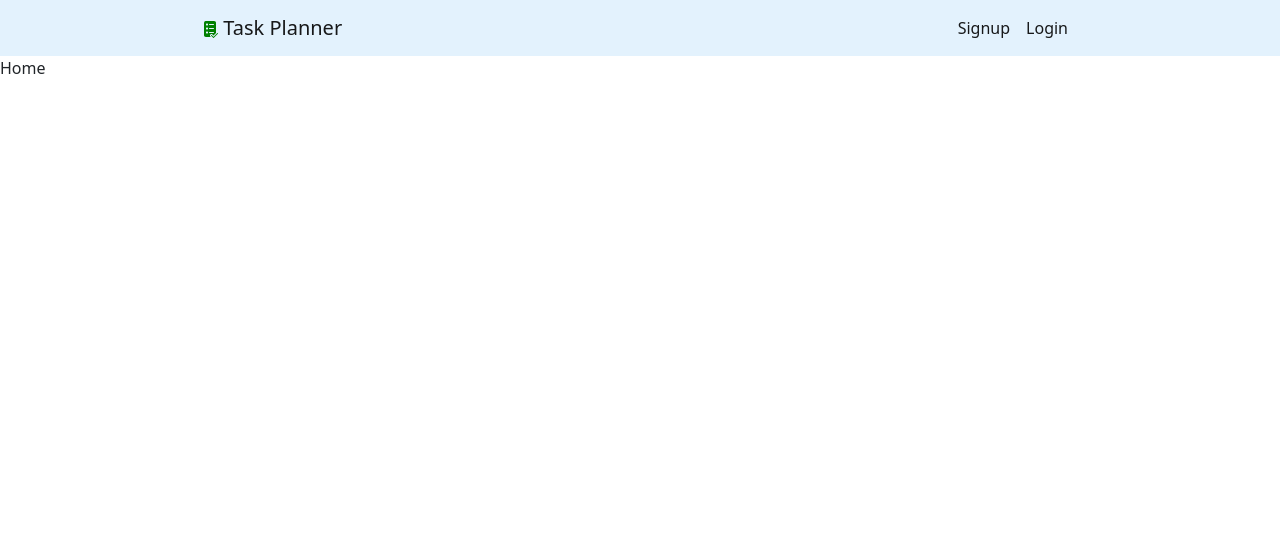
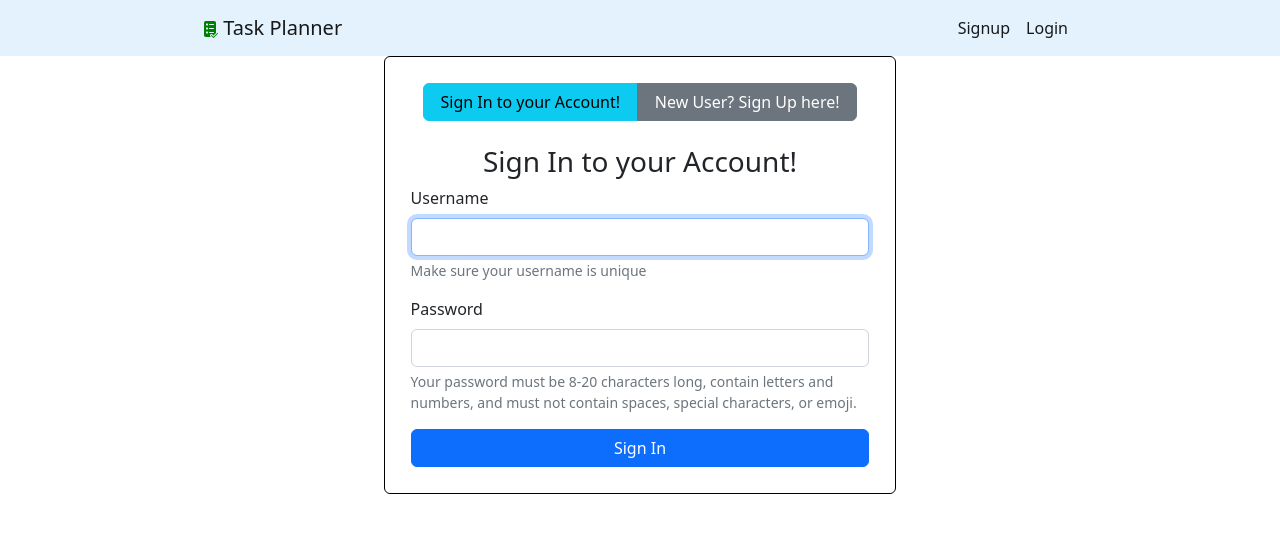
Before and after one commit to Sriram-Ramakrishnan/task-planner-django, a Django app: page /home/ in a window 1280 px wide. Shown: the top 533 px of the page. Run offline with Django 4.2, Linux system fonts and the light colour scheme.

Commit message:
Added Auth functionality with static js

```diff
--- /dev/null
+++ b/taskplanner/static/index.js
@@ -0,0 +1,25 @@
+
+
+
+document.addEventListener("DOMContentLoaded", ()=>{
+    // Sign In and Sign Up toggle
+    // Sign In and Sign Up toggle
+const signupform = document.querySelector('.signupform');
+const loginform = document.querySelector('.loginform');
+var signup =document.getElementById("signupform");
+var login = document.getElementById("loginform");
+
+signup.onclick = function(){
+    signupform.style["display"] = "flex";
+    loginform.style["display"] = "none";
+    signup.className = "btn btn-info";
+    login.className = "btn btn-secondary";
+    }
+
+login.onclick = function(){
+    signupform.style["display"] = "none";
+    loginform.style["display"] = "flex";
+    signup.className = "btn btn-secondary";
+    login.className = "btn btn-info";
+}
+})
--- a/taskplanner/static/styles.css
+++ b/taskplanner/static/styles.css
@@ -18,3 +18,22 @@
     display: flex;
     margin: 0 15%;
 }
+
+#auth-page {
+    position: absolute;
+    left: 30%;
+    width: 40%;
+    padding: 2%;
+    border: 1px solid black;
+  }
+
+.signupform,
+.loginform {
+  display: flex;
+  flex-direction: column;
+  justify-content: center;
+}
+
+.signupform{
+    display: none;
+}
--- a/taskplanner/templates/taskplanner/base.html
+++ b/taskplanner/templates/taskplanner/base.html
@@ -6,7 +6,8 @@
     <meta http-equiv="X-UA-Compatible" content="IE=edge">
     <meta name="viewport" content="width=device-width, initial-scale=1.0">
     <link href="https://cdn.jsdelivr.net/npm/bootstrap@5.2.3/dist/css/bootstrap.min.css" rel="stylesheet" integrity="sha384-rbsA2VBKQhggwzxH7pPCaAqO46MgnOM80zW1RWuH61DGLwZJEdK2Kadq2F9CUG65" crossorigin="anonymous">
-    <link rel="stylesheet" href="{% static 'styles.css' %}">
+    <link href="{% static 'styles.css' %}" rel="stylesheet">
+    <script src="{% static 'index.js' %}"></script>
     <title>Document</title>
 </head>
 <body>
@@ -35,7 +36,7 @@
                         <a class="nav-link active" aria-current="page" href="{% url 'signupuser' %}">Signup</a>
                       </li>
                     <li class="nav-item">
-                          <a class="nav-link active" aria-current="page" href="{% url 'home' %}">Login</a>
+                          <a class="nav-link active" aria-current="page" href="{% url 'loginuser' %}">Login</a>
                       </li>
                     {% endif %}
 
@@ -47,6 +48,46 @@
     <div class="content">
       {% block content %}
       {% endblock %}
+      <div id="auth-page" class="card">
+        <div class="btn-group container-fluid" role="group" aria-label="Basic example">
+            <button type="button" class="btn btn-info" id="loginform"> Sign In to your Account!</button>
+            <button type="button" class="btn btn-secondary" id="signupform"> New User? Sign Up here!</button>
+          </div>
+          <br>
+          <form class="loginform">
+            <h3 class="text-center">Sign In to your Account!</h3>
+            <div class="mb-3">
+              <label for="id_username" class="form-label">Username</label>
+              <input type="text" class="form-control" name="username" maxlength="150" autocapitalize="none" autocomplete="username" autofocus="" required="" id="id_username">
+              <div class="form-text">Make sure your username is unique</div>
+          </div>
+          <div class="mb-3">
+              <label for="id_password1" class="form-label">Password</label>
+              <input type="password" name="password" autocomplete="new-password" required="" id="id_password1" class="form-control" aria-describedby="passwordHelpBlock">
+              <div id="passwordHelpBlock" class="form-text"> Your password must be 8-20 characters long, contain letters and numbers, and must not contain spaces, special characters, or emoji.</div>
+          </div>
+            <button type="submit" class="btn btn-primary" id="finalsubmit">Sign In</button>
+          </form>
+        <form class="signupform">
+          <h3 class="text-center">New User? Sign Up here!</h3>
+          <div class="mb-3">
+            <label for="id_username" class="form-label">Username</label>
+            <input type="text" class="form-control" name="username" maxlength="150" autocapitalize="none" autocomplete="username" autofocus="" required="" id="id_username">
+            <div class="form-text">Make sure your username is unique</div>
+        </div>
+        <div class="mb-3">
+            <label for="id_password1" class="form-label">Password</label>
+            <input type="password" name="password1" autocomplete="new-password" required="" id="id_password1" class="form-control" aria-describedby="passwordHelpBlock">
+            <div id="passwordHelpBlock" class="form-text"> Your password must be 8-20 characters long, contain letters and numbers, and must not contain spaces, special characters, or emoji.</div>
+        </div>
+        <div class="mb-3">
+            <label for="id_password2" class="form-label">Confirm Password </label>
+            <input type="password" name="password2" autocomplete="new-password" required="" id="id_password2" class="form-control" aria-describedby="passwordHelpBlock">
+            <div id="passwordHelpBlock" class="form-text"> Type the password again for confirmation</div>
+        </div>
+          <button type="submit" class="btn btn-primary" id="finalsubmit">Sign Up</button>
+        </form>
+    </div>
     </div>
 
 </body>
--- a/taskplanner/templates/taskplanner/home.html
+++ b/taskplanner/templates/taskplanner/home.html
@@ -1,5 +1,6 @@
 <!-- Import the base template -->
 {% extends 'taskplanner/base.html'%}
 {% block content %}
-Home
+
+
 {% endblock %}
--- a/taskplanner/templates/taskplanner/loginuser.html
+++ b/taskplanner/templates/taskplanner/loginuser.html
@@ -9,14 +9,13 @@
         <!-- CSRF TOKEN is necessary -->
         <div class="mb-3">
             <label for="id_username" class="form-label">Username</label>
-
             <input type="text" class="form-control" name="username" maxlength="150" autocapitalize="none" autocomplete="username" autofocus="" required="" id="id_username">
             <div class="form-text">Make sure your username is unique</div>
         </div>
 
         <div class="mb-3">
             <label for="id_password1" class="form-label">Password</label>
-            <input type="password" name="password1" autocomplete="new-password" required="" id="id_password1" class="form-control" aria-describedby="passwordHelpBlock">
+            <input type="password" name="password" autocomplete="new-password" required="" id="id_password1" class="form-control" aria-describedby="passwordHelpBlock">
             <div id="passwordHelpBlock" class="form-text"> Your password must be 8-20 characters long, contain letters and numbers, and must not contain spaces, special characters, or emoji.</div>
         </div>
     {% csrf_token %}
--- a/taskplanner/templates/taskplanner/signupuser.html
+++ b/taskplanner/templates/taskplanner/signupuser.html
@@ -10,11 +10,9 @@
         <!-- CSRF TOKEN is necessary -->
         <div class="mb-3">
             <label for="id_username" class="form-label">Username</label>
-
             <input type="text" class="form-control" name="username" maxlength="150" autocapitalize="none" autocomplete="username" autofocus="" required="" id="id_username">
             <div class="form-text">Make sure your username is unique</div>
         </div>
-
         <div class="mb-3">
             <label for="id_password1" class="form-label">Password</label>
             <input type="password" name="password1" autocomplete="new-password" required="" id="id_password1" class="form-control" aria-describedby="passwordHelpBlock">
--- a/taskplanner/views.py
+++ b/taskplanner/views.py
@@ -2,7 +2,7 @@ from django.shortcuts import render,redirect
 from django.contrib.auth.forms import AuthenticationForm
 from django.contrib.auth.models import User
 from django.db import IntegrityError
-from django.contrib.auth import login,logout
+from django.contrib.auth import login,logout,authenticate
 
 # Create your views here.
 def signupuser(request):
@@ -38,23 +38,15 @@ def logoutuser(request):
         return redirect('home')
 
 def loginuser(request):
-    data = {'form': AuthenticationForm }
-    if (request.method == 'GET'):
-        # User is visiting the page
-        return render(request, 'taskplanner/loginuser.html', data)
+    if request.method == 'GET':
+        return render(request, 'taskplanner/loginuser.html', {'form':AuthenticationForm()})
     else:
-        # User clicks on submit => POST => Create User
-        if request.POST['password1'] == request.POST['password2']:
-            try:
-                user = User.objects.create_user(request.POST['username'],request.POST['password1'])
-                user.save()
-                # Log them after signing up
-                login(request,user)
-                return redirect('home')
-            except IntegrityError:
-                data['error'] = "User already Exists. Choose a different username"
-                return render(request, 'taskplanner/signupuser.html', data)
+        username = request.POST['username'].strip()
+        password = request.POST['password'].strip()
+        user = authenticate(username=username, password=password)
 
+        if user is not None:
+            login(request, user)
+            return redirect('home')
         else:
-            data['error'] = "Passwords did not match"
-            return render(request, 'taskplanner/signupuser.html', data)
+            return render(request, 'taskplanner/loginuser.html', {'form':AuthenticationForm(), 'error': username })
```
Also changed, not shown: db.sqlite3.
